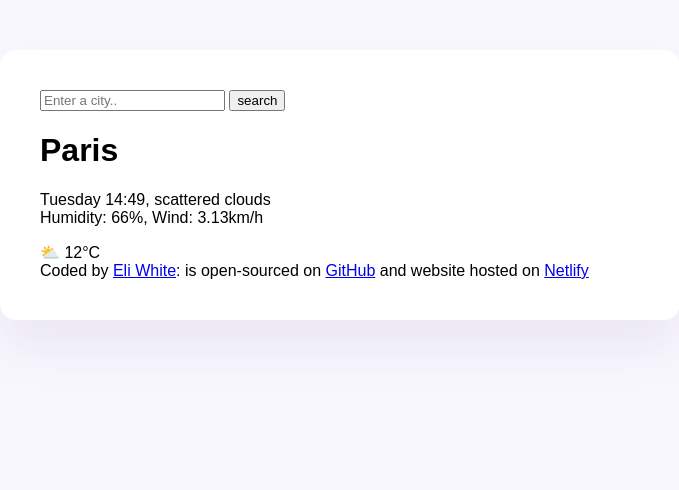
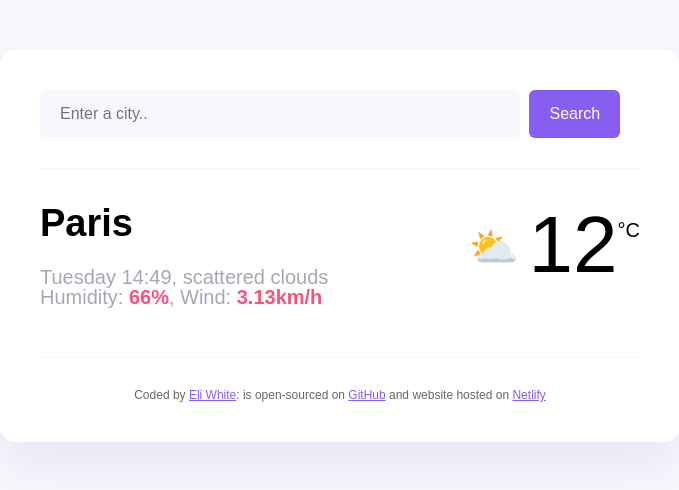
Before and after one commit to W-Eli/Vanilla-Weather-App, a plain HTML site: page index.html in a window 1280 px wide. Shown: the whole page, without its empty margins (300-979 px from the left). Drawn offline with Linux system fonts and the light colour scheme; a web font is replaced by a local one.

Commit message:
added basic CSS

```diff
--- a/index.html
+++ b/index.html
@@ -15,21 +15,32 @@
   <body>
     <div class="weather-app">
       <header>
-        <form>
-          <input type="search" placeholder="Enter a city.." required />
-          <input type="submit" value="search" />
+        <form class="search-form">
+          <input
+            type="search"
+            placeholder="Enter a city.."
+            required
+            class="search-form-input"
+          />
+          <input type="submit" value="Search" class="search-form-button" />
         </form>
       </header>
       <main>
-        <div>
-          <h1>Paris</h1>
-          <p>
-            Tuesday 14:49, scattered clouds
-            <br />
-            Humidity: 66%, Wind: 3.13km/h
-          </p>
+        <div class="weather-app-data">
+          <div>
+            <h1 class="weather-app-city">Paris</h1>
+            <p class="weather-app-details">
+              Tuesday 14:49, scattered clouds
+              <br />
+              Humidity: <strong>66%</strong>, Wind: <strong>3.13km/h</strong>
+            </p>
+          </div>
+          <div class="weather-app-temperature-container">
+            <div class="weather-app-icon">⛅</div>
+            <div class="weather-app-temperature">12</div>
+            <div class="weather-app-unit">°C</div>
+          </div>
         </div>
-        <div>⛅ 12°C</div>
       </main>
       <footer>
         Coded by
--- a/src/style.css
+++ b/src/style.css
@@ -5,11 +5,91 @@ body {
   font-family: "Kdam Thmor Pro", sans-serif;
 }
 
+a {
+  color: #885df1;
+}
+
 .weather-app {
-  background: white;
+  background-color: white;
   max-width: 600px;
   margin: 50px auto;
   padding: 40px;
   box-shadow: 0 30px 50px rgba(65, 50, 100, 0.08);
   border-radius: 16px;
 }
+
+header {
+  border-bottom: 1px solid #f9f7fe;
+  padding: 0 0 30px 0;
+}
+
+.search-form-input {
+  background-color: #f9f7fe;
+  border: none;
+  border-radius: 6px;
+  width: 80%;
+  padding: 15px 20px;
+  font-size: 16px;
+}
+
+.search-form-button {
+  background-color: #885df1;
+  padding: 15px 20px;
+  border: none;
+  border-radius: 6px;
+  color: white;
+  margin-left: 5px;
+  font-size: 16px;
+}
+
+main {
+  padding: 30px 0;
+}
+
+.weather-app-city {
+  margin: 0;
+  font-size: 38px;
+  line-height: 48px;
+}
+
+.weather-app-details {
+  font-size: 20px;
+  line-height: 20px;
+  color: rgba(39, 33, 66, 0.4);
+}
+
+.weather-app-details strong {
+  color: #f65282;
+}
+
+.weather-app-data {
+  display: flex;
+  justify-content: space-between;
+}
+
+.weather-app-temperature-container {
+  display: flex;
+}
+
+.weather-app-icon {
+  font-size: 40px;
+  margin-top: 25px;
+}
+
+.weather-app-temperature {
+  font-size: 80px;
+  margin-left: 10px;
+}
+
+.weather-app-unit {
+  margin-top: 20px;
+  font-size: 20px;
+}
+
+footer {
+  border-top: 1px solid #f9f7fe;
+  padding: 30px 0 0 0;
+  text-align: center;
+  font-size: 12px;
+  color: rgba(0, 0, 0, 0.6);
+}
```
